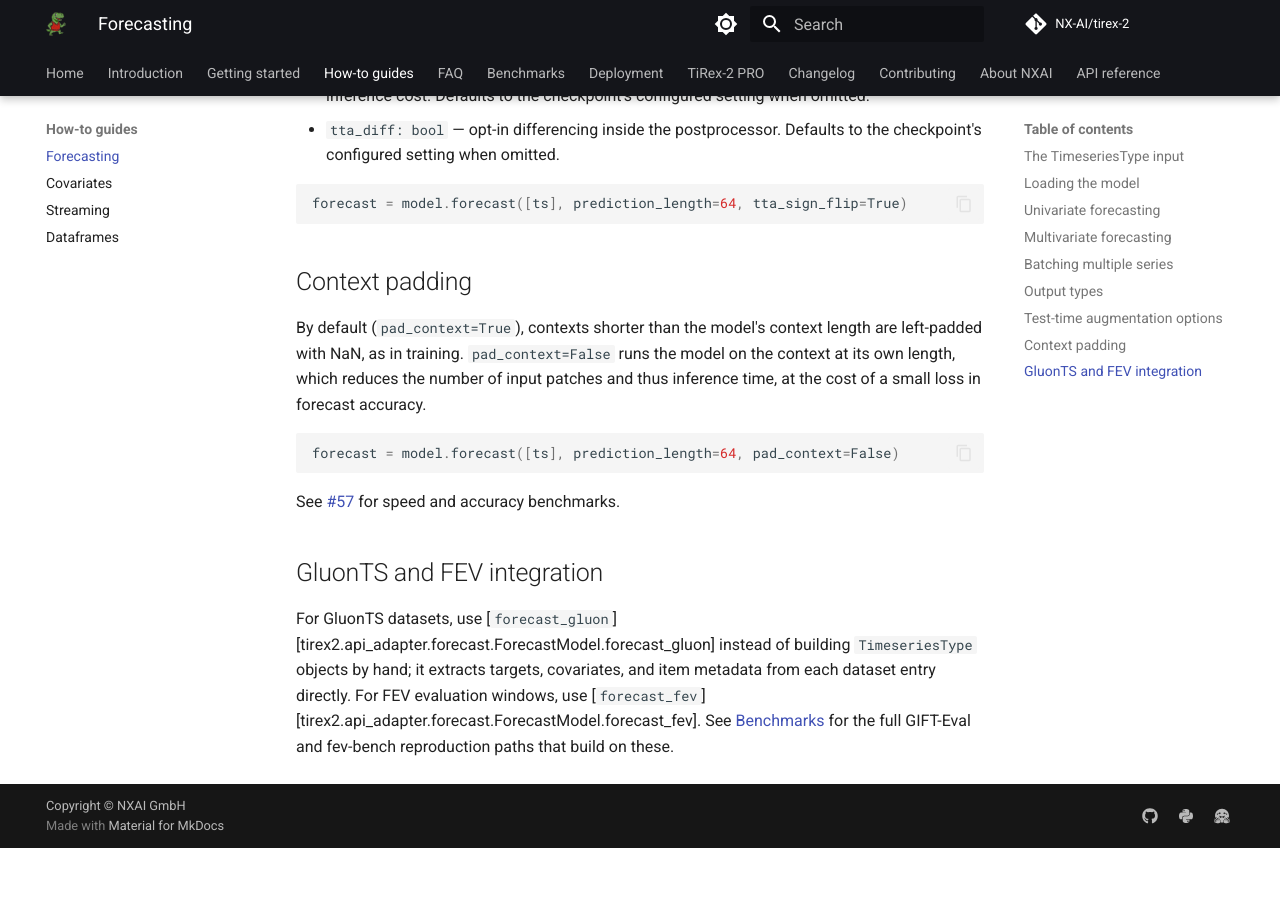
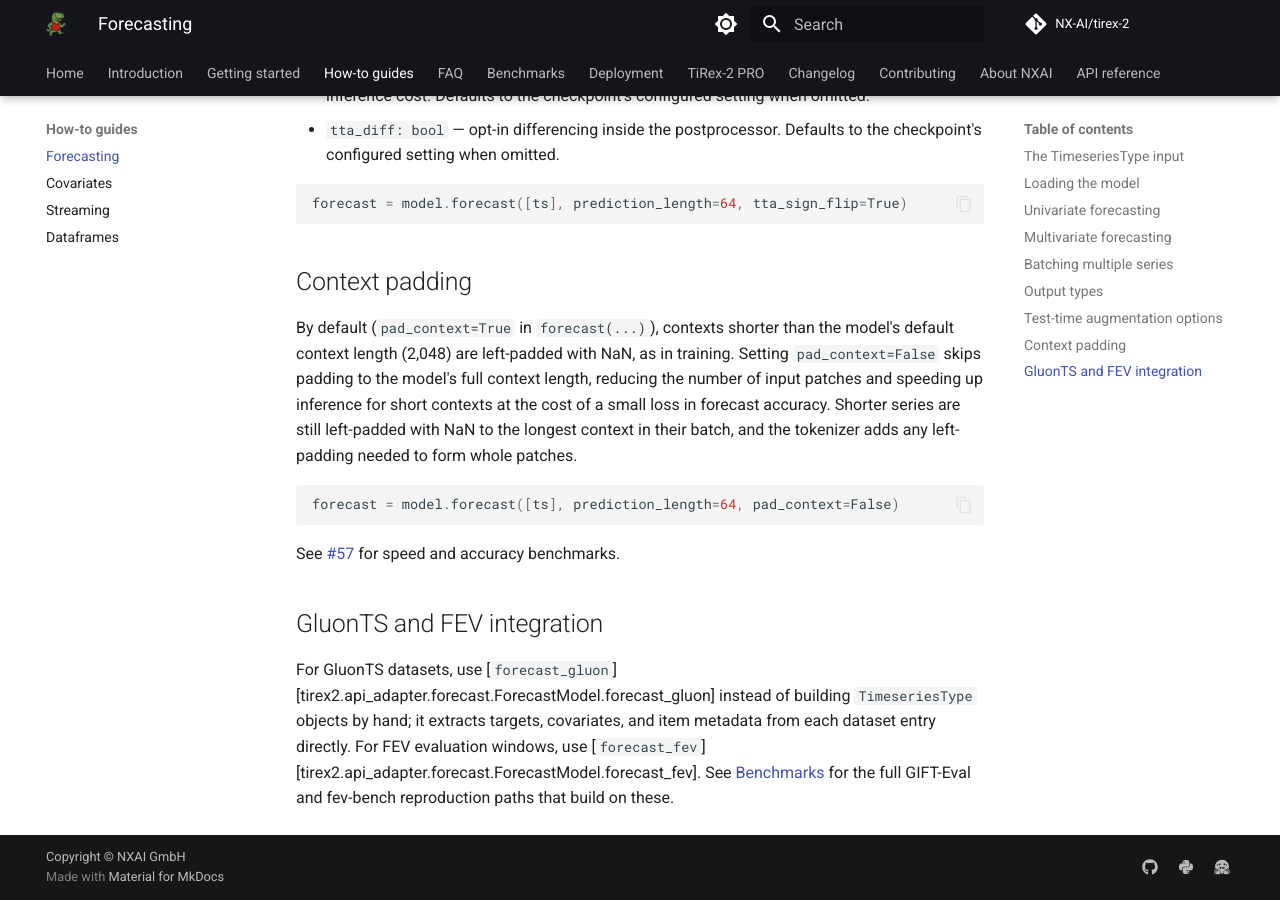
Before and after one commit to NX-AI/tirex-2, an MkDocs documentation site: the page built from docs/how-to/forecasting.md, in a window 1280 px wide and 900 px high, scrolled down 4372 px. Built offline with MkDocs 1.6.1 and Material for MkDocs 9.7.7, drawn with Linux system fonts in a browser that asks for light colours; comment, search, counter and statistics services are not loaded; before the commit the page ends 5220 px from its top, so only the background shows below that.

Commit message:
docs(forecasting): clarify optional context padding

````diff
--- a/docs/how-to/forecasting.md
+++ b/docs/how-to/forecasting.md
@@ -185,10 +185,12 @@
 
 ## Context padding
 
-By default (`pad_context=True`), contexts shorter than the model's context length are
-left-padded with NaN, as in training. `pad_context=False` runs the model on the context at
-its own length, which reduces the number of input patches and thus inference time, at the
-cost of a small loss in forecast accuracy.
+By default (`pad_context=True` in `forecast(...)`), contexts shorter than the model's default
+context length (2,048) are left-padded with NaN, as in training. Setting `pad_context=False`
+skips padding to the model's full context length, reducing the number of input patches and
+speeding up inference for short contexts at the cost of a small loss in forecast accuracy.
+Shorter series are still left-padded with NaN to the longest context in their batch, and
+the tokenizer adds any left-padding needed to form whole patches.
 
 ```python
 forecast = model.forecast([ts], prediction_length=64, pad_context=False)
````
Also changed, not shown: CHANGELOG.md (+1 -1 lines), docs/faq.md (+5 -4 lines), 1 other file.
